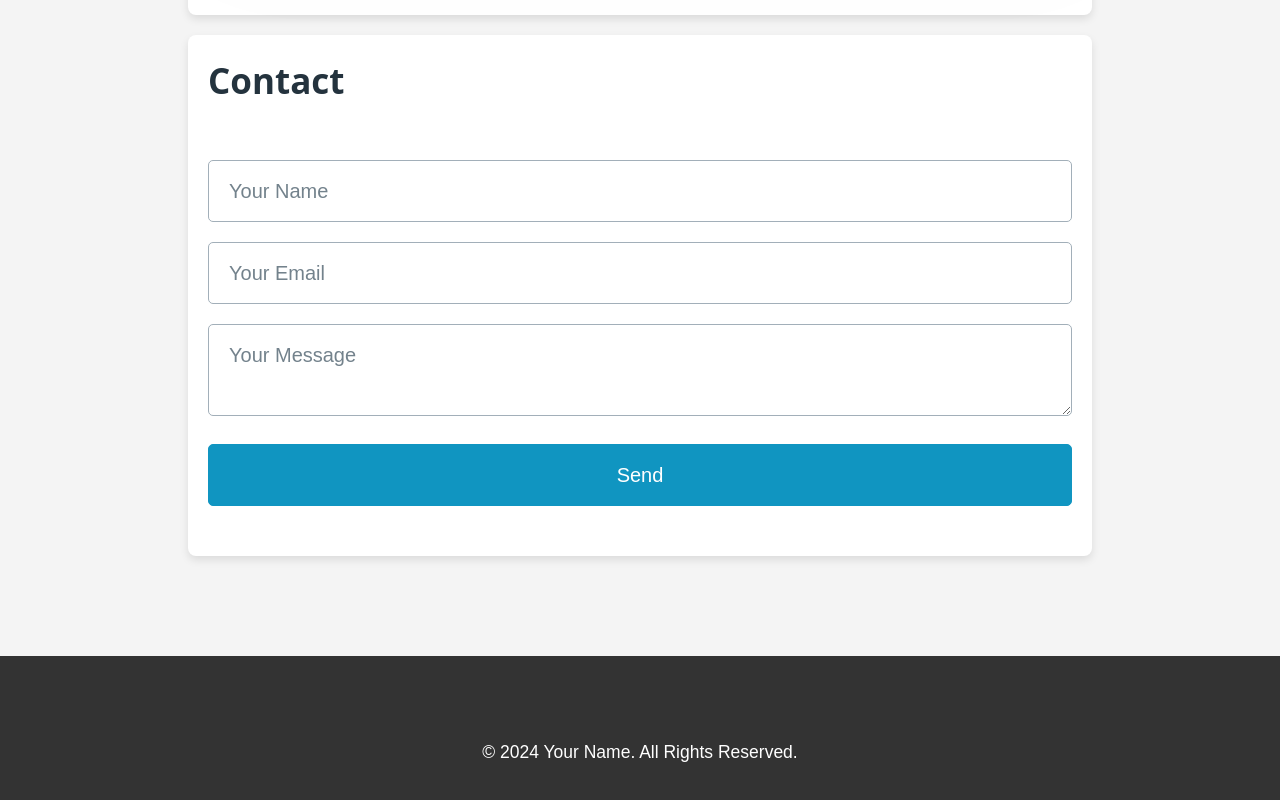
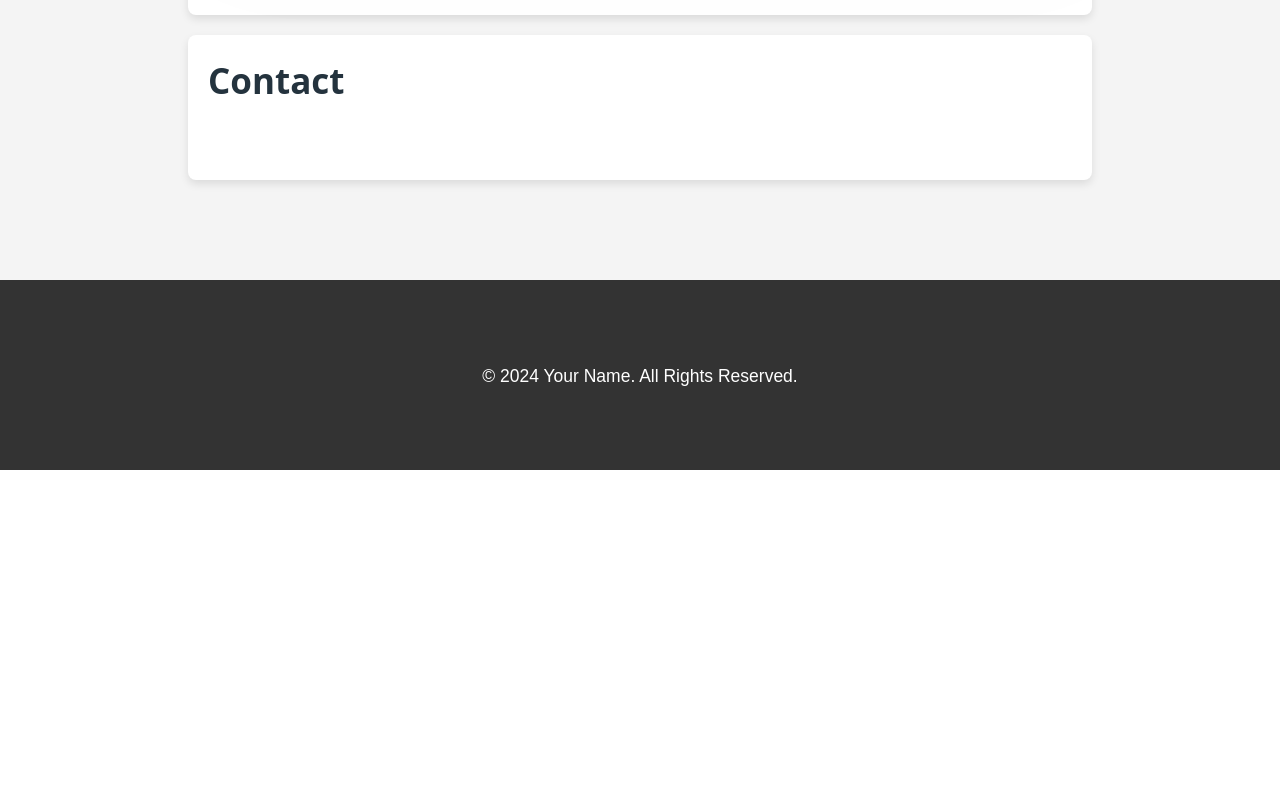
Before and after one commit to rethu999/portfolio, a plain HTML site: page index.html in a window 1280 px wide. Shown: the part 2330-3130 px from the top of the page. After the commit the page ends 2800 px from the top, so only its background shows below. Drawn offline with nearby package versions, Linux system fonts and the light colour scheme.

Commit message:
Update index.html

```diff
--- a/index.html
+++ b/index.html
@@ -85,12 +85,6 @@
         </section>
         <section id="contact">
             <h2>Contact</h2>
-            <form>
-                <input type="text" id="name" name="name" placeholder="Your Name" required>
-                <input type="email" id="email" name="email" placeholder="Your Email" required>
-                <textarea id="message" name="message" placeholder="Your Message"></textarea>
-                <button type="submit">Send</button>
-            </form>
         </section>
     </main>
     <footer>
```
